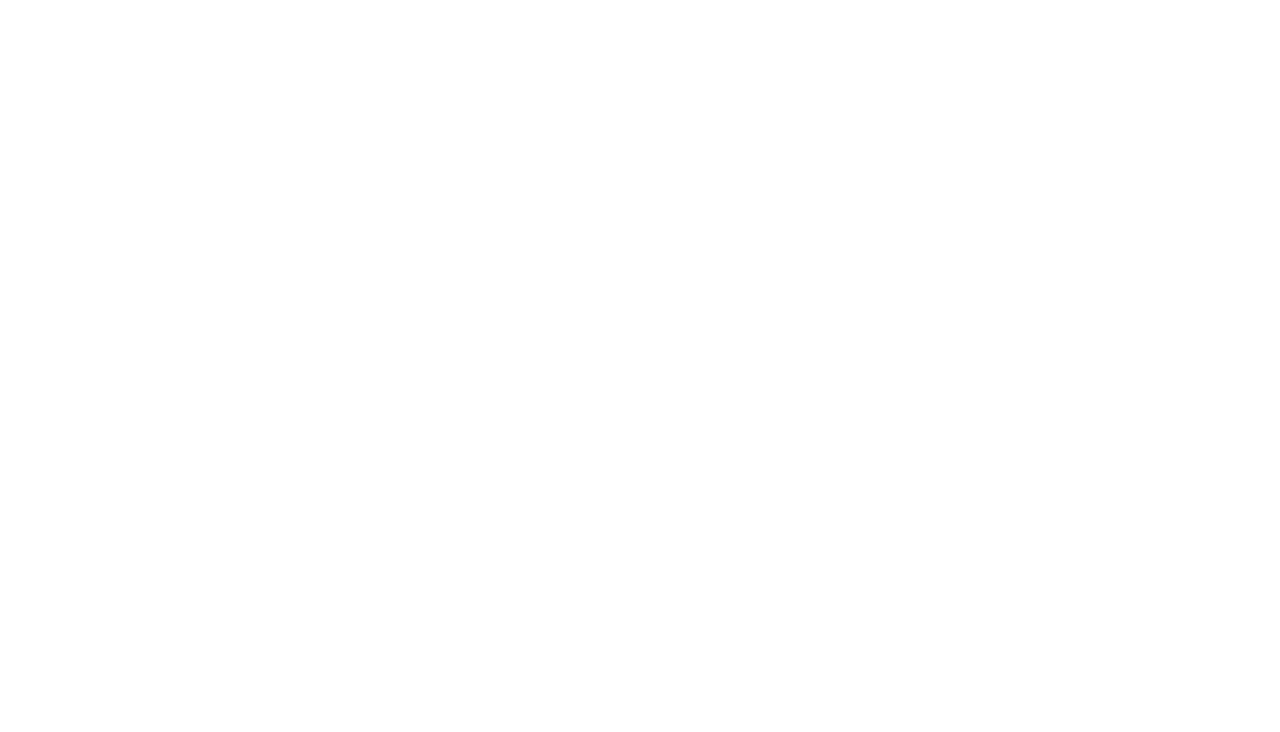
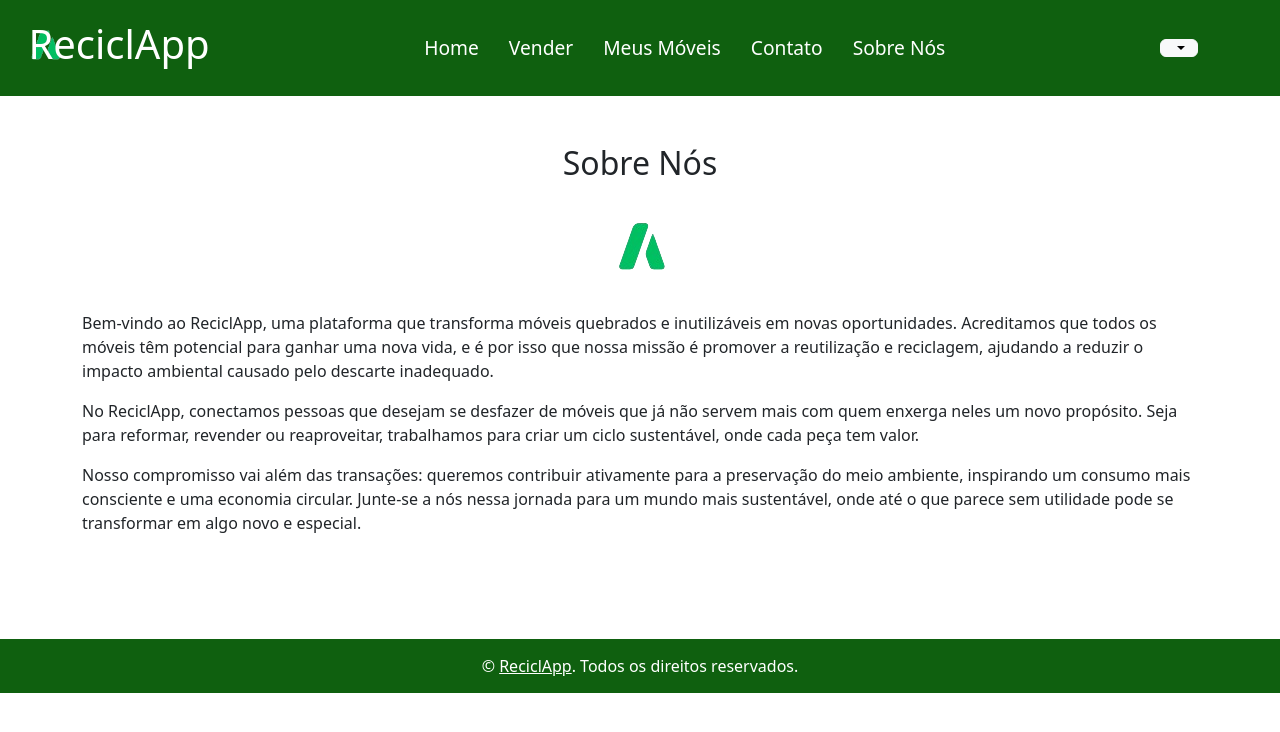
Before and after one commit to pewpola/reciclapp-front, a React (Vite) app: page /info in a window 1280 px wide. Before the commit this address had no page. Shown: the top 732 px of the page. Built offline with nearby package versions, Linux system fonts and the light colour scheme.

Commit message:
creating info screen and adding .env on gitignore

```diff
--- a/src/App.tsx
+++ b/src/App.tsx
@@ -6,6 +6,7 @@
 import Sell from './pages/sell';
 import Login from './pages/login';
 import Register from './pages/register';
+import Info from './pages/info';
 
 export default function App(){
   return (
@@ -17,6 +18,7 @@
         <Route path='/sell' element={<Sell/>} />
         <Route path='/login' element={<Login/>} />
         <Route path='/register' element={<Register/>} />
+        <Route path='/info' element={<Info/>} />
       </Routes>
     </Router>
   );
--- a/src/components/header/index.tsx
+++ b/src/components/header/index.tsx
@@ -15,7 +15,7 @@
                         <li><Link to="/sell">Vender</Link></li>
                         <li><Link to="/inventary">Meus Móveis</Link></li>
                         <li><Link to="/contato">Contato</Link></li>
-                        <li><Link to="/sobre-nos">Sobre Nós</Link></li>
+                        <li><Link to="/info">Sobre Nós</Link></li>
                     </ul>
                 </nav>
 
--- /dev/null
+++ b/src/pages/info/index.tsx
@@ -0,0 +1,34 @@
+import Header from "../../components/header";
+import Footer from "../../components/footer";
+import  logo  from '../../assets/logo.png';
+
+export default function Info() {
+
+  return (
+
+    <div>
+        <Header/>
+        <section id="sobre" className="py-5">
+        <div className="container">
+            <h2>Sobre Nós</h2>
+            <img
+                src={logo}
+                alt="ReciclApp Logo"
+                className="img-fluid my-4"
+            />
+            <p>
+            Bem-vindo ao ReciclApp, uma plataforma que transforma móveis quebrados e inutilizáveis em novas oportunidades. Acreditamos que todos os móveis têm potencial para ganhar uma nova vida, e é por isso que nossa missão é promover a reutilização e reciclagem, ajudando a reduzir o impacto ambiental causado pelo descarte inadequado.
+            </p>
+            <p>
+            No ReciclApp, conectamos pessoas que desejam se desfazer de móveis que já não servem mais com quem enxerga neles um novo propósito. Seja para reformar, revender ou reaproveitar, trabalhamos para criar um ciclo sustentável, onde cada peça tem valor.
+            </p>
+            <p>
+            Nosso compromisso vai além das transações: queremos contribuir ativamente para a preservação do meio ambiente, inspirando um consumo mais consciente e uma economia circular. Junte-se a nós nessa jornada para um mundo mais sustentável, onde até o que parece sem utilidade pode se transformar em algo novo e especial.
+            </p>
+        </div>
+        </section>
+
+        <Footer/>
+    </div>
+  );
+}
```
Also changed, not shown: 1 other file (tests, documents, lock files or other folders).
